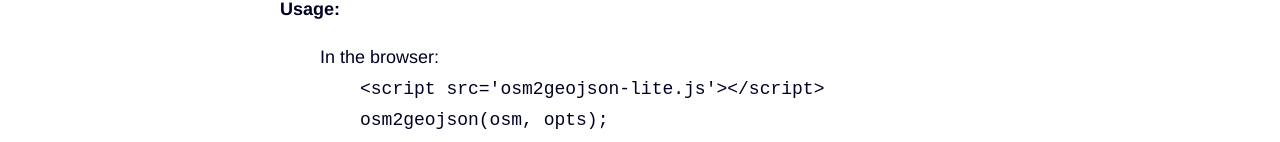
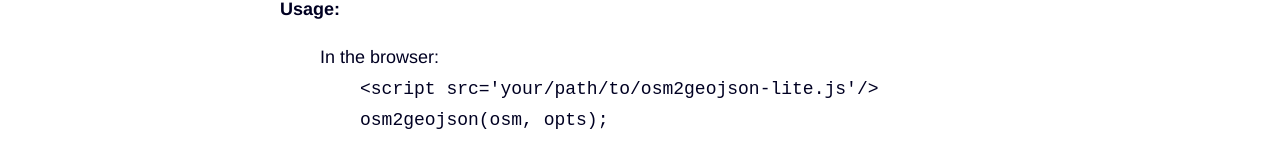
Before and after one commit to tibetty/osm2geojson-lite, a website: page index.html in a window 1280 px wide. Shown: the part 809-951 px from the top of the page. Drawn offline with nearby package versions, Linux system fonts and the light colour scheme.

Commit message:
polished README.md and index.html

```diff
--- a/index.html
+++ b/index.html
@@ -158,7 +158,7 @@ this page is based on https://github.com/aaronlidman/osm-and-geojson (c)Aaron Li
                 <li>In the browser:
                     <ul>
                         <li><code>
-                            &lt;script src='osm2geojson-lite.js'>&lt;/script>
+                            &lt;script src='your/path/to/osm2geojson-lite.js'/&gt;
                         </code></li>
                         <li><code>
                             osm2geojson(osm, opts);
```
Also changed, not shown: README.md.
